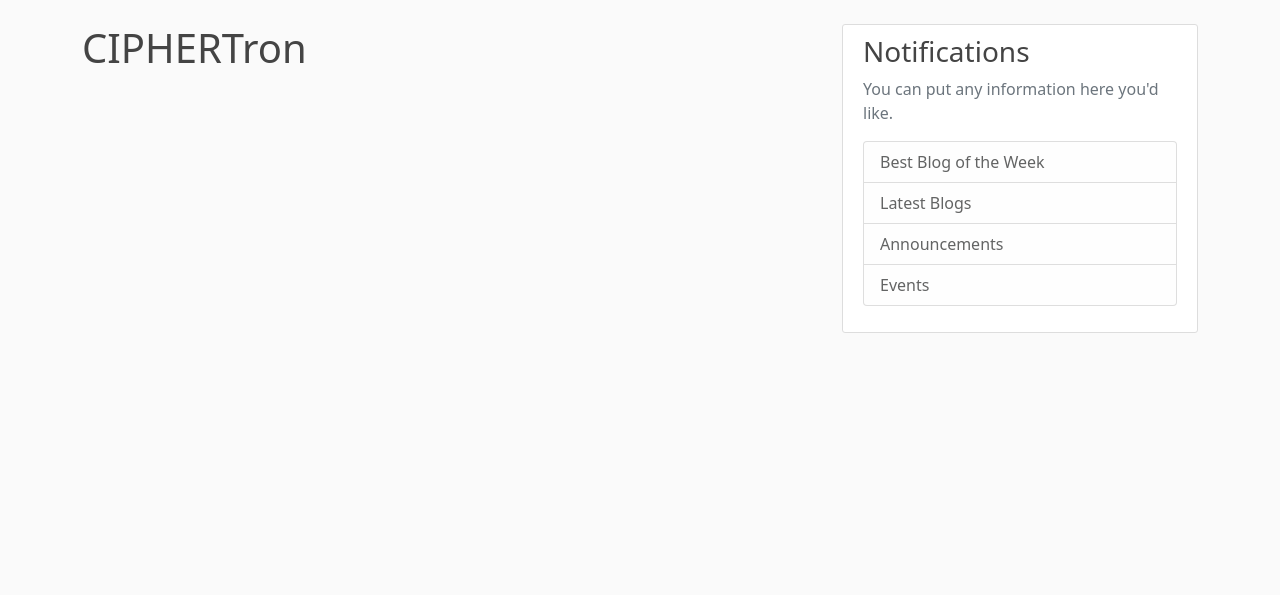
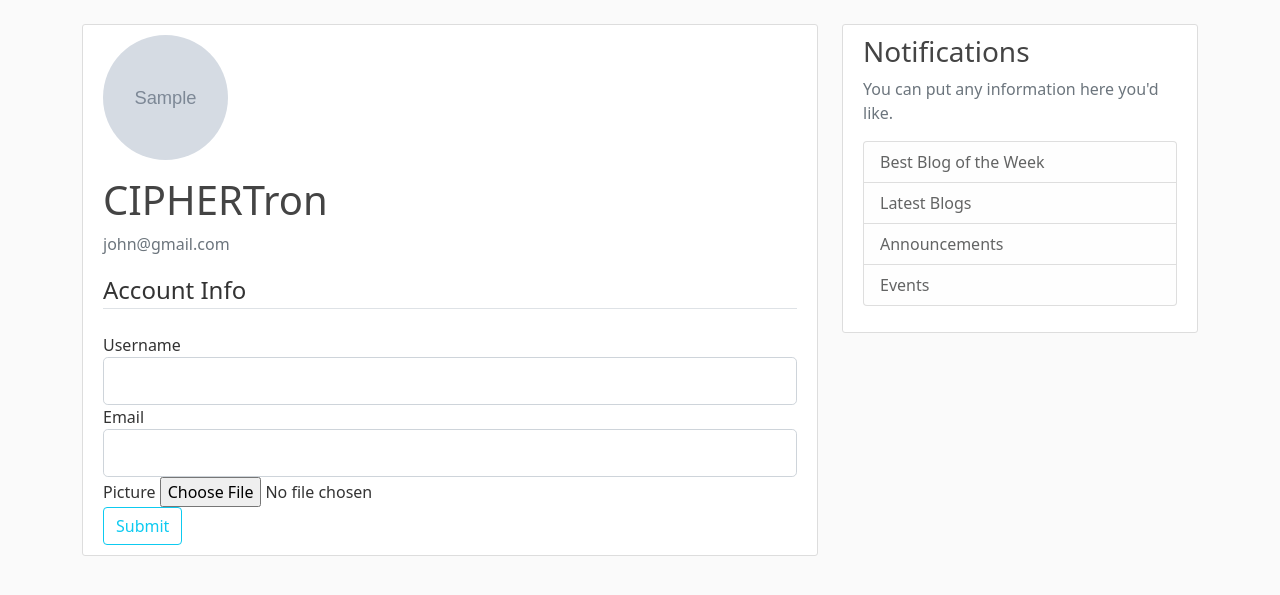
Before and after one commit to houssemeddinegherabi/flask-blog, a Flask app: template blog/templates/account.html in a window 1280 px wide. Shown: the part 56-651 px from the top of the page. Run offline with Flask 2, Linux system fonts and the light colour scheme; a user stored in the database is signed in; tables that the repository leaves empty hold one stand-in row (values such as "Sample post"); the template is opened without the code that fills it: most values are stand-ins (such as "Sample title", 1, 10 or a date in 2020); grey boxes marked "Sample" are stand-in pictures; form fields are guessed from the names that the template uses.

Commit message:
Setup account update form template

```diff
--- a/blog/templates/account.html
+++ b/blog/templates/account.html
@@ -1,4 +1,57 @@
 {% extends "base.html" %}
 {% block body %}
-    <h1>{{ current_user.username }}</h1>
+    <div class="content-section">
+      <div class="media">
+        <img class="rounded-circle account-img" src="{{ image_file }}">
+        <div class="media-body">
+          <h2 class="account-heading">{{ current_user.username }}</h2>
+          <p class="text-secondary">{{ current_user.email }}</p>
+        </div>
+      </div>
+        <form method="POST" action="" enctype="multipart/form-data">
+            {{ form.hidden_tag() }}
+            <fieldset class="form-group">
+                <legend class="border-bottom mb-4">Account Info</legend>
+                <div class="form-group">
+                    {{ form.username.label(class="form-control-label") }}
+
+                    {% if form.username.errors %}
+                        {{ form.username(class="form-control form-control-lg is-invalid") }}
+                        <div class="invalid-feedback">
+                            {% for error in form.username.errors %}
+                                <span>{{ error }}</span>
+                            {% endfor %}
+                        </div>
+                    {% else %}
+                        {{ form.username(class="form-control form-control-lg") }}
+                    {% endif %}
+                </div>
+                <div class="form-group">
+                    {{ form.email.label(class="form-control-label") }}
+                    {% if form.email.errors %}
+                        {{ form.email(class="form-control form-control-lg is-invalid") }}
+                        <div class="invalid-feedback">
+                            {% for error in form.email.errors %}
+                                <span>{{ error }}</span>
+                            {% endfor %}
+                        </div>
+                    {% else %}
+                        {{ form.email(class="form-control form-control-lg") }}
+                    {% endif %}
+                </div>
+                <div class="form-group">
+                    {{ form.picture.label() }}
+                    {{ form.picture(class="form-control-file") }}
+                    {% if form.picture.errors %}
+                        {% for error in form.picture.errors %}
+                            <span class="text-danger">{{ error }}</span></br>
+                        {% endfor %}
+                    {% endif %}
+                </div>
+            </fieldset>
+            <div class="form-group">
+                {{ form.submit(class="btn btn-outline-info") }}
+            </div>
+        </form>
+    </div>
 {% endblock body %}
```
